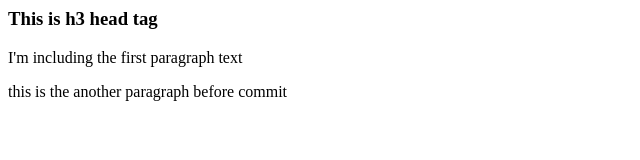
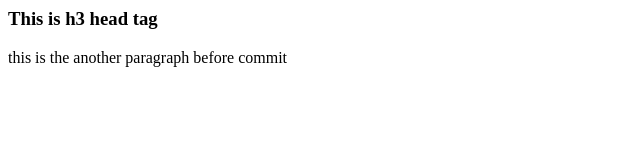
Before and after one commit to tenahub/wa-startup, a plain HTML site: page index.html in a window 1280 px wide. Shown: the whole page, without its empty margins (0-640 px from the left). Drawn offline with Linux system fonts and the light colour scheme.

Commit message:
just deleted the first paragraph

```diff
--- a/index.html
+++ b/index.html
@@ -5,7 +5,6 @@
 
     <body>
         <h3>This is h3 head tag</h3>
-        <p>I'm including the first paragraph text</p>
         <p>this is the another paragraph before commit</p>
 
     </body>
```
